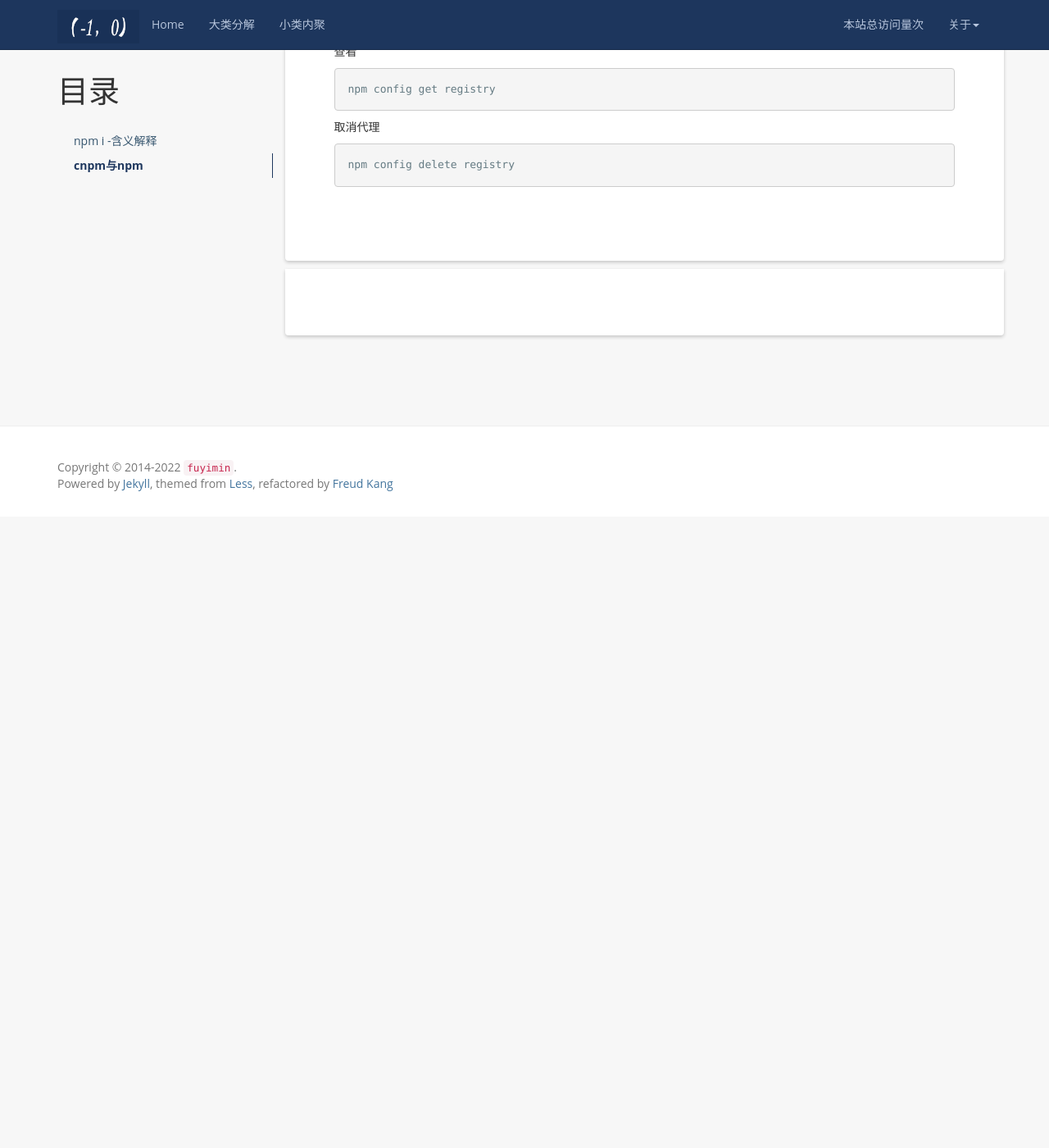
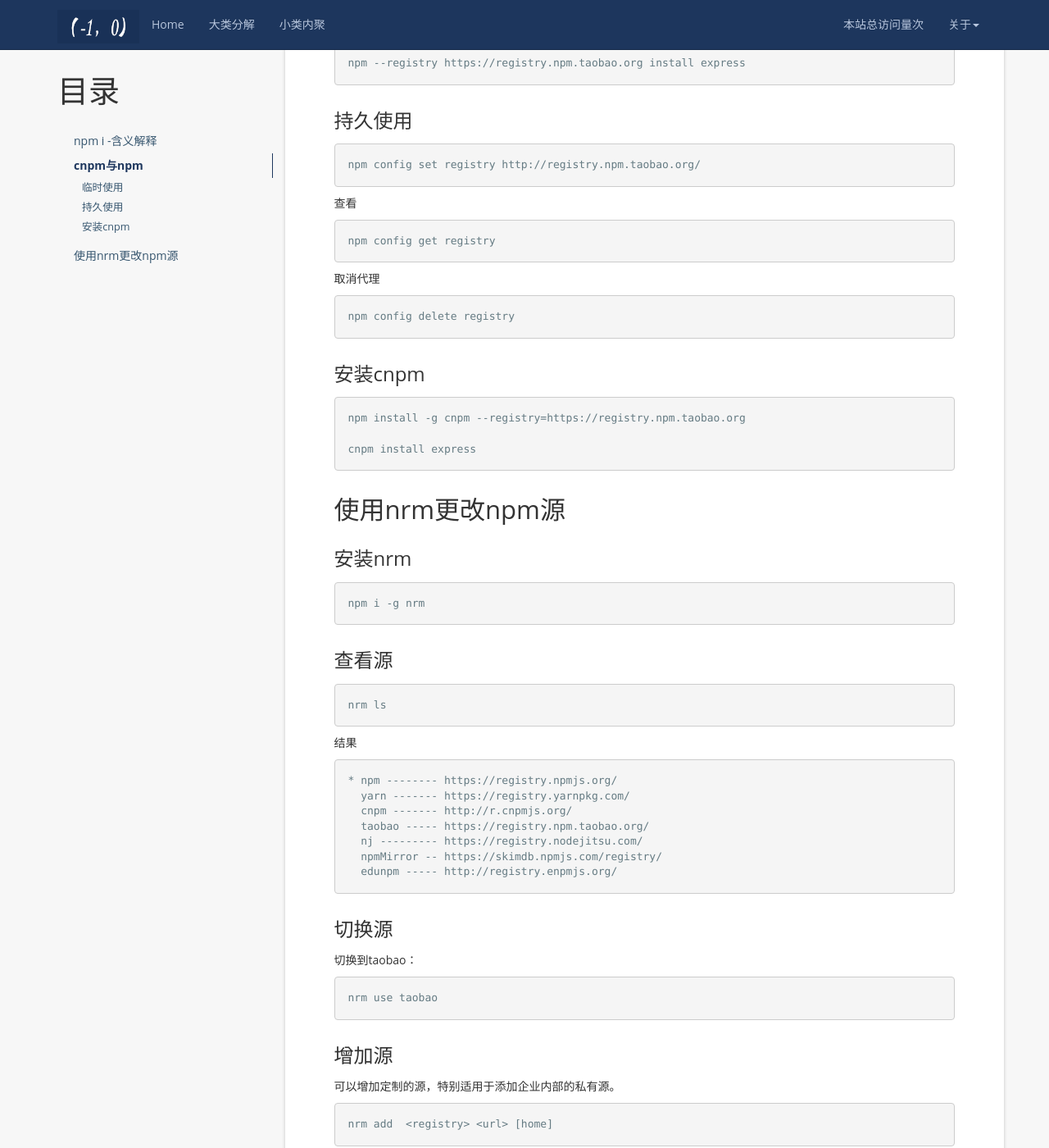
Before and after one commit to aimiy/aimiy.github.io, a Jekyll site: the page built from _posts/notes/webpack/2022-04-20-npm命令大全.md, in a window 1280 px wide and 1400 px high, scrolled down 1012 px. Shown: the whole window at 82% size. Built offline with Jekyll 4.4.1, drawn with Linux system fonts in a browser that asks for light colours; nearby versions of some CDN libraries; a script that is not in the unit is left out; comment, search, counter and statistics services are not loaded; before the commit the page ends 1642 px from its top, so only the background shows below that; some of the changed text lies outside the part shown.

Commit message:
npm相关

````diff
--- a/_posts/notes/webpack/2022-04-20-npm命令大全.md
+++ b/_posts/notes/webpack/2022-04-20-npm命令大全.md
@@ -23,6 +23,14 @@ tag: 笔记
 
 cnpm是国内的淘宝镜像，通过配置代理来切换
 
+### 临时使用
+
+```cmd
+npm --registry https://registry.npm.taobao.org install express
+```
+
+### 持久使用
+
 ```npm
 npm config set registry http://registry.npm.taobao.org/
 ```
@@ -38,3 +46,73 @@ npm config get registry
 ```npm
 npm config delete registry
 ```
+
+### 安装cnpm
+
+```cmd
+npm install -g cnpm --registry=https://registry.npm.taobao.org
+
+cnpm install express
+```
+
+## 使用nrm更改npm源
+
+### 安装nrm
+
+```npm
+npm i -g nrm
+```
+
+### 查看源
+
+```cmd
+nrm ls
+```
+
+结果
+
+```cmd
+* npm -------- https://registry.npmjs.org/
+  yarn ------- https://registry.yarnpkg.com/
+  cnpm ------- http://r.cnpmjs.org/
+  taobao ----- https://registry.npm.taobao.org/
+  nj --------- https://registry.nodejitsu.com/
+  npmMirror -- https://skimdb.npmjs.com/registry/
+  edunpm ----- http://registry.enpmjs.org/
+```
+
+### 切换源
+
+切换到taobao：
+
+```cmd
+nrm use taobao
+```
+
+### 增加源
+
+可以增加定制的源，特别适用于添加企业内部的私有源。
+
+```cmd
+nrm add  <registry> <url> [home]
+```
+
+### 删除源
+
+```cmd
+nrm del <registry>
+```
+
+### 测试速度
+
+还可以通过 nrm test测试相应源的响应时间。
+
+```cmd
+nrm test npm
+```
+
+结果：
+
+```cmd
+npm ---- 1328ms
+```
````
Also changed, not shown: _posts/notes/工具/2020-11-12-电脑个人习惯配置.md (+0 -6 lines).
